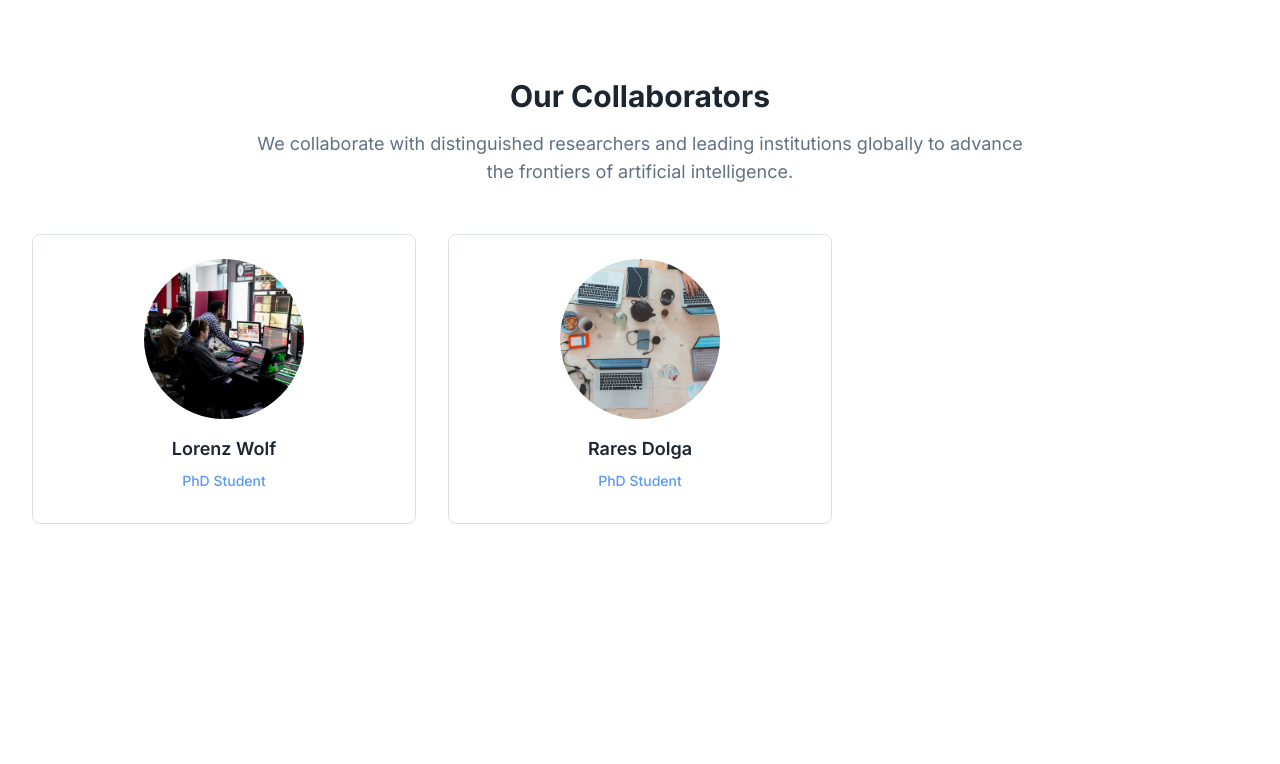
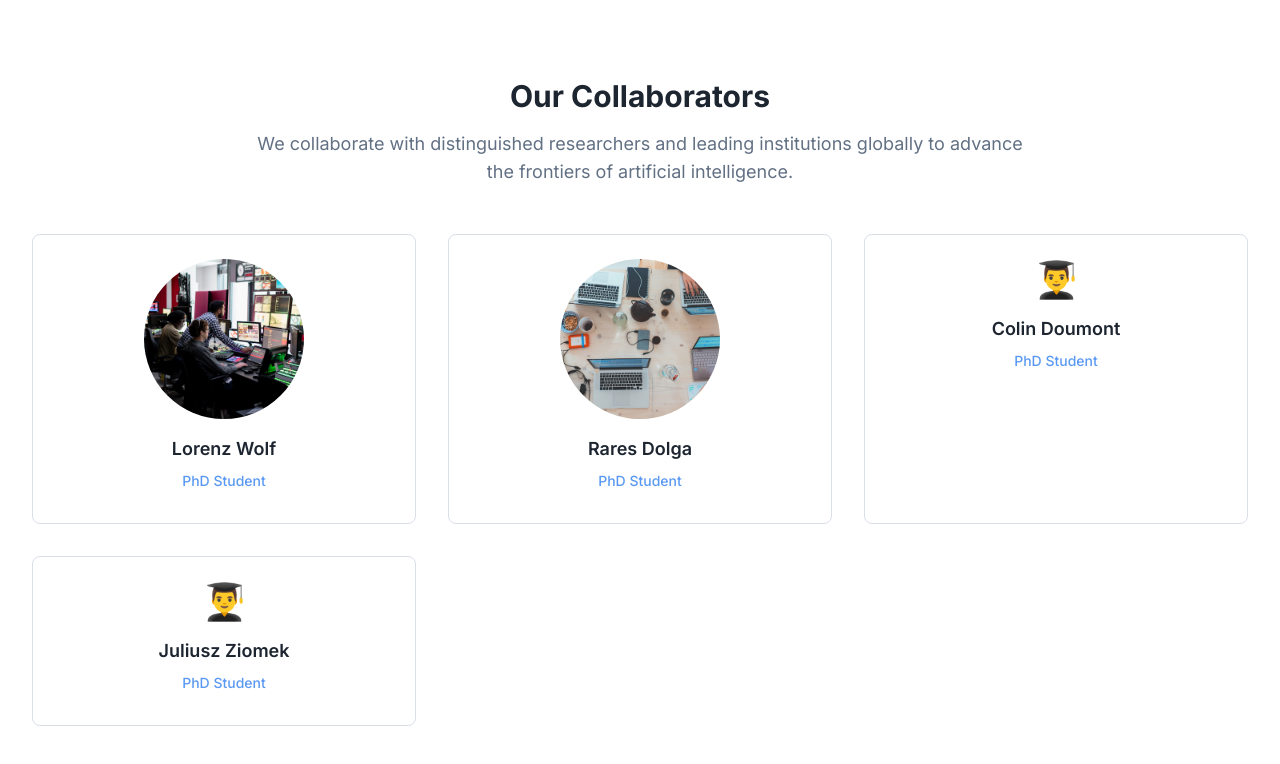
Before and after one commit to ilijabogunovic/rhine-ai, a React (Vite) app: page /team in a window 1280 px wide. Shown: the part 1626-2390 px from the top of the page. Before the commit the page ends 2198 px from the top, so only its background shows below. Built offline with nearby package versions, Linux system fonts and the light colour scheme.

Commit message:
Add collaborators to team page
Add Colin Doumont and Juliusz Ziomek to the collaborators section of the team page as PhD students.

```diff
--- a/src/pages/Team.tsx
+++ b/src/pages/Team.tsx
@@ -96,6 +96,20 @@ const collaborators = [
     expertise: "",
     bio: "",
     image: "/lovable-uploads/rares-dolge-avatar.jpg"
+  },
+  {
+    name: "Colin Doumont",
+    role: "PhD Student",
+    expertise: "",
+    bio: "",
+    image: "👨‍🎓"
+  },
+  {
+    name: "Juliusz Ziomek",
+    role: "PhD Student",
+    expertise: "",
+    bio: "",
+    image: "👨‍🎓"
   }
 ];
 
```
